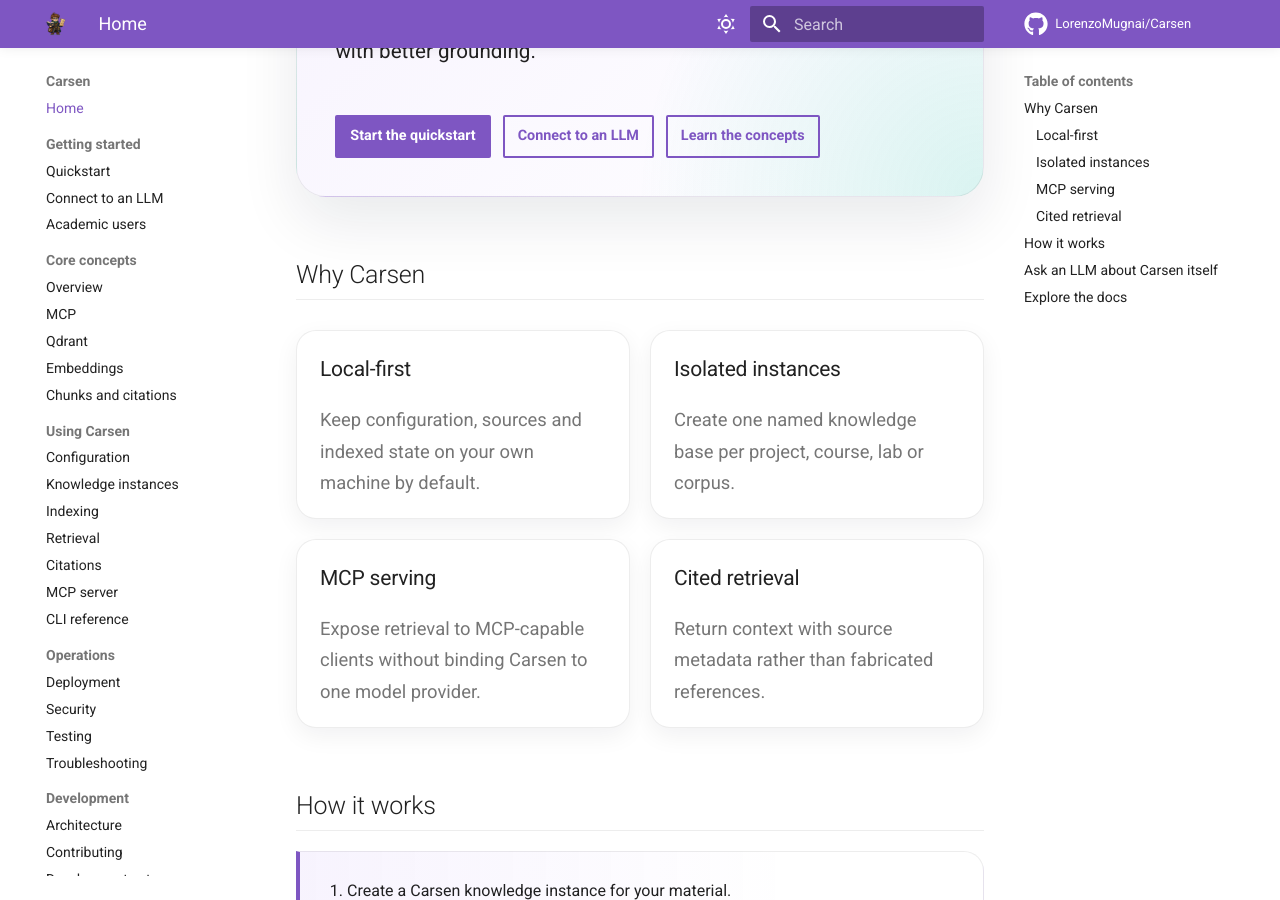
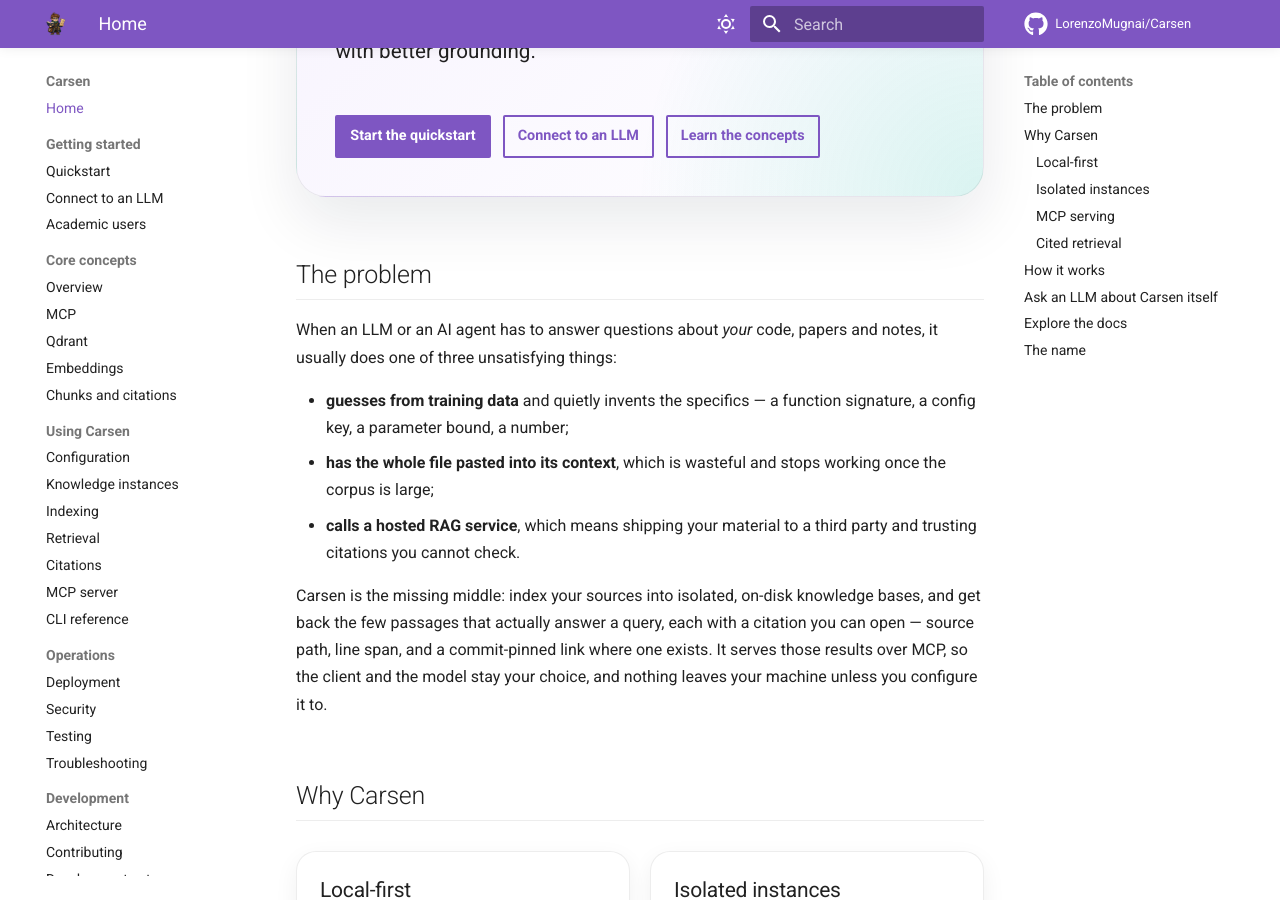
Before and after one commit to LorenzoMugnai/Carsen, an MkDocs documentation site: the page built from docs/index.md, in a window 1280 px wide and 900 px high, scrolled down 654 px. Built offline with MkDocs 1.6.1 and Material for MkDocs 9.7.7, drawn with Linux system fonts in a browser that asks for light colours; comment, search, counter and statistics services are not loaded; some of the changed text lies outside the part shown.

Commit message:
Document the problem Carsen solves, the name, and AI-assisted development
Add a plain-language problem statement to the README and docs homepage, a
short note on the origin of the name, and an AI-assisted-development
disclosure that records the author's ownership of the design and the
review/testing applied to AI-generated code.

```diff
--- a/docs/index.md
+++ b/docs/index.md
@@ -18,6 +18,16 @@
 [Learn the concepts](concepts.md){ .md-button }
 </div>
 </section>
+
+## The problem
+
+When an LLM or an AI agent has to answer questions about *your* code, papers and notes, it usually does one of three unsatisfying things:
+
+- **guesses from training data** and quietly invents the specifics — a function signature, a config key, a parameter bound, a number;
+- **has the whole file pasted into its context**, which is wasteful and stops working once the corpus is large;
+- **calls a hosted RAG service**, which means shipping your material to a third party and trusting citations you cannot check.
+
+Carsen is the missing middle: index your sources into isolated, on-disk knowledge bases, and get back the few passages that actually answer a query, each with a citation you can open — source path, line span, and a commit-pinned link where one exists. It serves those results over MCP, so the client and the model stay your choice, and nothing leaves your machine unless you configure it to.
 
 ## Why Carsen
 
@@ -83,3 +93,7 @@
 - [Testing](testing.md)
 - [Extending](extending.md)
 - [Troubleshooting](troubleshooting.md)
+
+## The name
+
+The mascot is Carsen, a librarian. The name is a quiet nod to a certain fictional librarian — the one with a wall of academic degrees who, whatever you ask, can tell you the exact shelf, the exact volume and the exact page. That is the job description here: Carsen does not write your final answer, it just always knows where the answer lives and never makes up a citation. The pixel-art librarian is our own.
```
Also changed, not shown: CHANGELOG.md (+2 -0 lines), README.md (+26 -0 lines), docs/development.md (+8 -0 lines).
